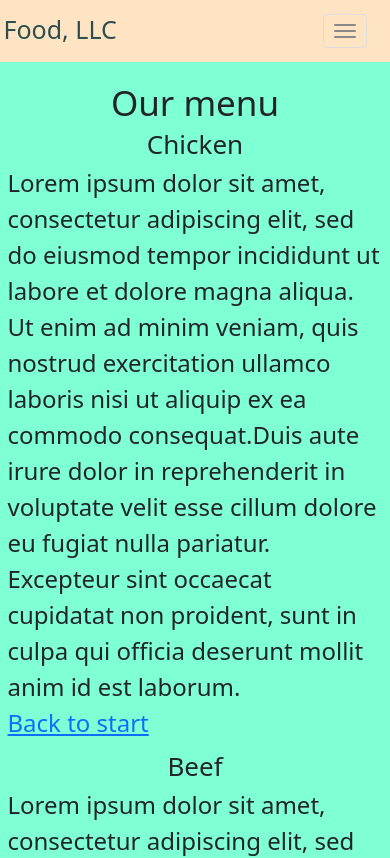
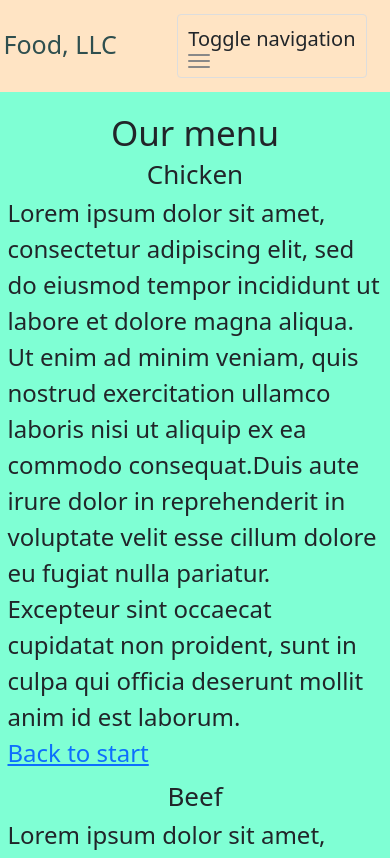
Before and after one commit to Dmytri666/modules, a plain HTML site: page index.html in a window 390 px wide. Shown: the top 858 px of the page. Drawn offline with nearby package versions, Linux system fonts and the light colour scheme.

Commit message:
Update index.html

```diff
--- a/index.html
+++ b/index.html
@@ -22,7 +22,7 @@
           </div>
           <button type="button" class="navbar-toggle visible-xs"
           data-toggle="collapse" data-target="#collapsable-nav" aria-expanded="false">
-            <span class="sr-only">Toggle navigation</span>
+            <span class="d-block">Toggle navigation</span>
             <span class="icon-bar"></span>
             <span class="icon-bar"></span>
             <span class="icon-bar"></span>
```
